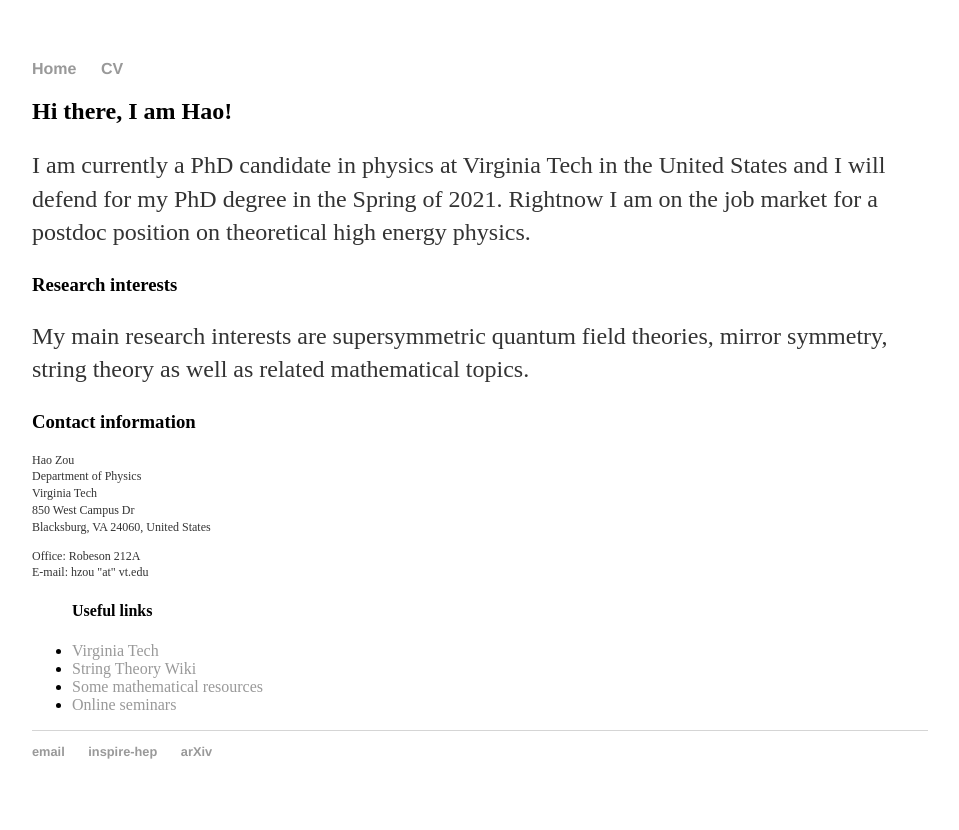
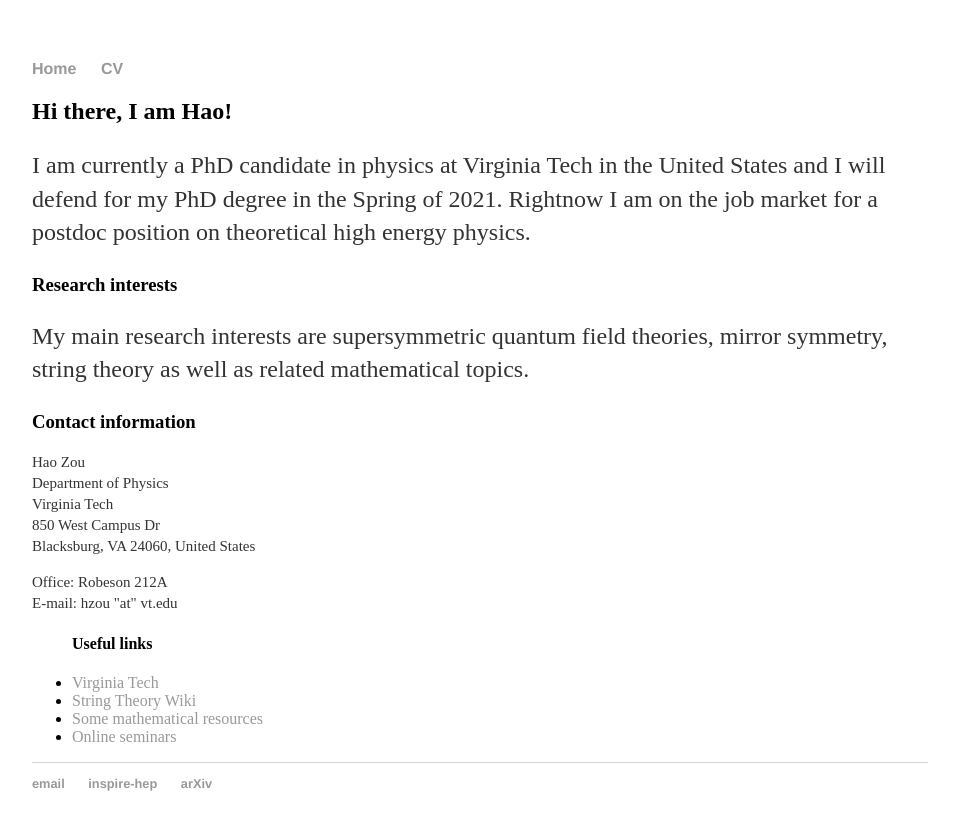
Before and after one commit to hhzou/hhzou.github.io, a Jekyll site: the page built from index.html, in a window 1280 px wide. Shown: the top 830 px of the page, without its empty margins (160-1119 px from the left). Built offline with Jekyll 4.4.1, drawn with Linux system fonts in a browser that asks for light colours.

Commit message:
Update index.html
change contact information font size

```diff
--- a/index.html
+++ b/index.html
@@ -15,10 +15,10 @@ title: Hao Zou
 	</p>
 
 	<h3> Contact information </h3>
-	<p style="font-size:12px">
+	<p style="font-size:15px">
 	Hao Zou <br> Department of Physics <br> Virginia Tech <br> 850 West Campus Dr <br> Blacksburg, VA 24060, United States
 	</p>
-	<p style="font-size:12px">
+	<p style="font-size:15px">
 	Office: Robeson 212A <br> E-mail: hzou "at" vt.edu
 	</p>
 
```
